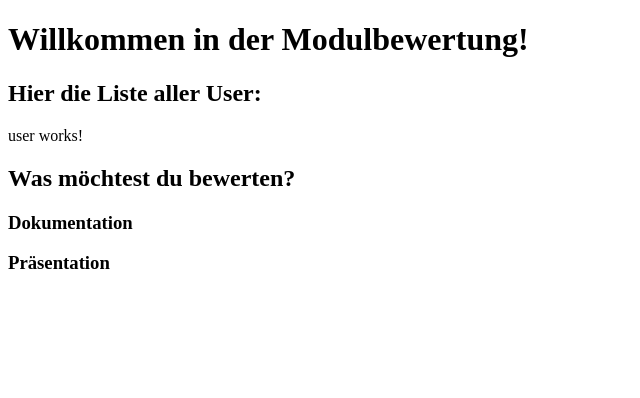
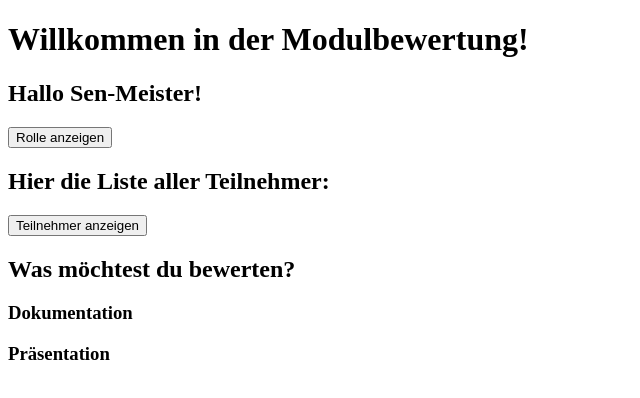
Before and after one commit to Kaarjalan/ModulbewertungFrontend, an Angular app: page / in a window 1280 px wide. Shown: the top 398 px of the page, without its empty margins (0-640 px from the left). Built offline with nearby package versions, Linux system fonts and the light colour scheme.

Commit message:
User und Teilnehmer getrennt; User und Teilnehmer statisch initialisiert und versteckbar gemacht

```diff
--- a/src/app/app.component.html
+++ b/src/app/app.component.html
@@ -1,6 +1,6 @@
 <h1>Willkommen in der Modulbewertung!</h1>
-<h2>Hier die Liste aller User:</h2>
-<app-user>test</app-user>
+<app-user></app-user>
+<app-students></app-students>
 
 <h2>Was möchtest du bewerten?</h2>
 
--- a/src/app/app.component.ts
+++ b/src/app/app.component.ts
@@ -1,11 +1,12 @@
 import { Component } from '@angular/core';
 import { RouterOutlet } from '@angular/router';
 import { UserComponent } from './user/user.component';
+import { StudentsComponent } from './students/students.component';
 
 @Component({
   selector: 'app-root',
   standalone: true,
-  imports: [RouterOutlet, UserComponent],
+  imports: [RouterOutlet, UserComponent, StudentsComponent],
   templateUrl: './app.component.html',
   styleUrl: './app.component.css'
 })
--- /dev/null
+++ b/src/app/modules/modules.component.html
@@ -0,0 +1 @@
+<p>modules works!</p>
--- /dev/null
+++ b/src/app/students/students.component.html
@@ -0,0 +1,8 @@
+<h2>Hier die Liste aller Teilnehmer:</h2>
+<button (click)="toggleStudent()">Teilnehmer anzeigen</button>
+<div [hidden]="hideStudent">
+    <p>Teilnehmer 1</p>
+    <p>Teilnehmer 2</p>
+    <p>Teilnehmer 3</p>
+    <p>Teilnehmer 4</p>
+</div>
--- /dev/null
+++ b/src/app/students/students.component.ts
@@ -0,0 +1,17 @@
+import { Component } from '@angular/core';
+
+@Component({
+  selector: 'app-students',
+  standalone: true,
+  imports: [],
+  templateUrl: './students.component.html',
+  styleUrl: './students.component.css'
+})
+export class StudentsComponent {
+  hideStudent = true;
+
+  toggleStudent(){
+    this.hideStudent = !this.hideStudent;
+  }
+
+}
--- a/src/app/user/user.component.html
+++ b/src/app/user/user.component.html
@@ -1 +1,6 @@
-<p>user works!</p>
+<h2>Hallo {{neuerUser}}!</h2>
+<button (click)="toggle()">Rolle anzeigen</button>
+<div [hidden]="hideRole">
+    Die Rolle von {{neuerUser}}:
+    <div [innerText]='neuerUserRolle'></div>
+</div>
--- a/src/app/user/user.component.ts
+++ b/src/app/user/user.component.ts
@@ -9,4 +9,12 @@ import { Component, OnInit } from '@angular/core';
 })
 export class UserComponent{
 
+  neuerUser = 'Sen-Meister';
+  neuerUserRolle = 'Admin';
+  hideRole = true;
+
+  toggle(){
+    this.hideRole = !this.hideRole;
+  }
+
 }
```
Also changed, not shown: src/app/modules/modules.component.ts (added, +12 -0 lines), src/app/modules/modules.component.css (added), src/app/students/students.component.css (added), 2 other files (tests, documents, lock files or other folders).
